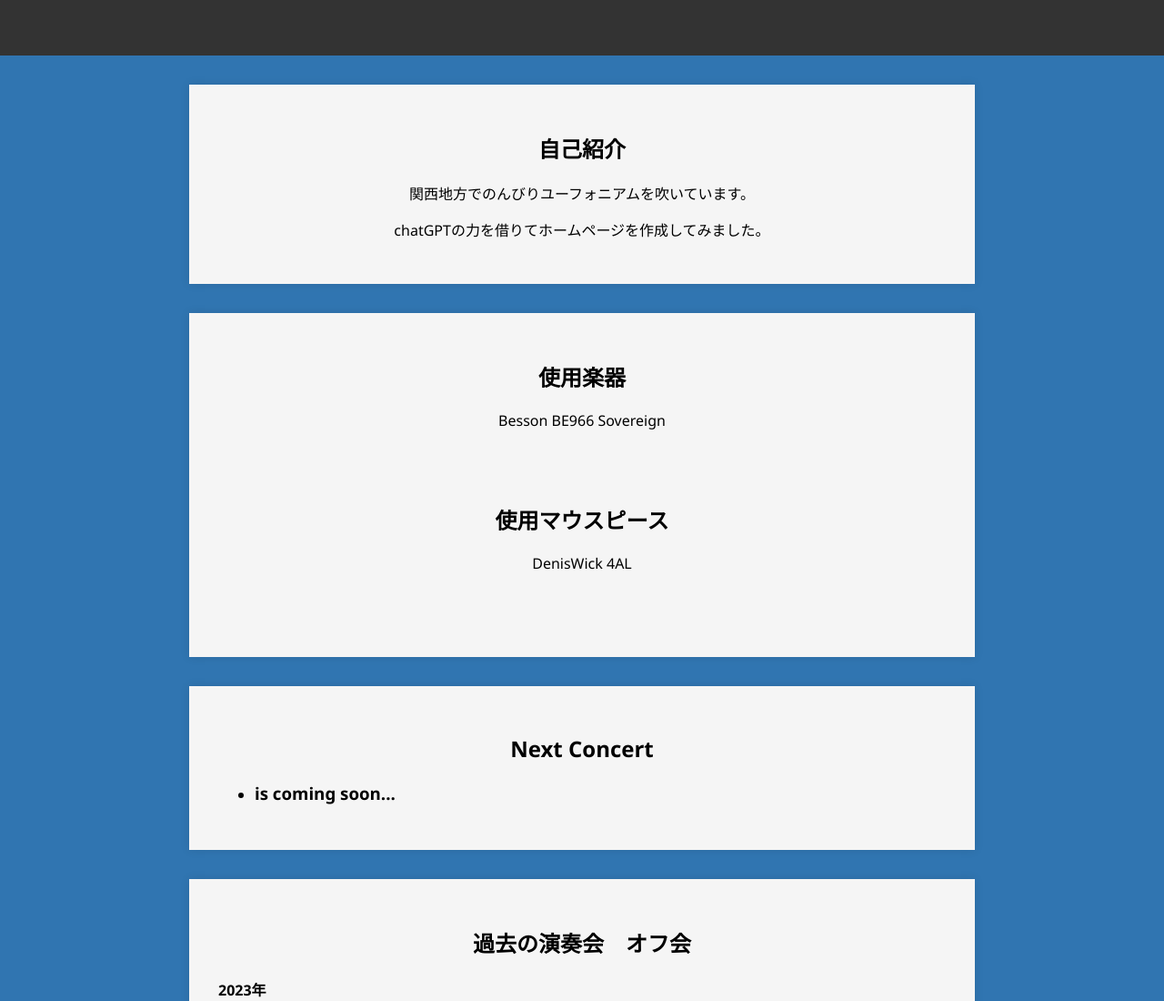
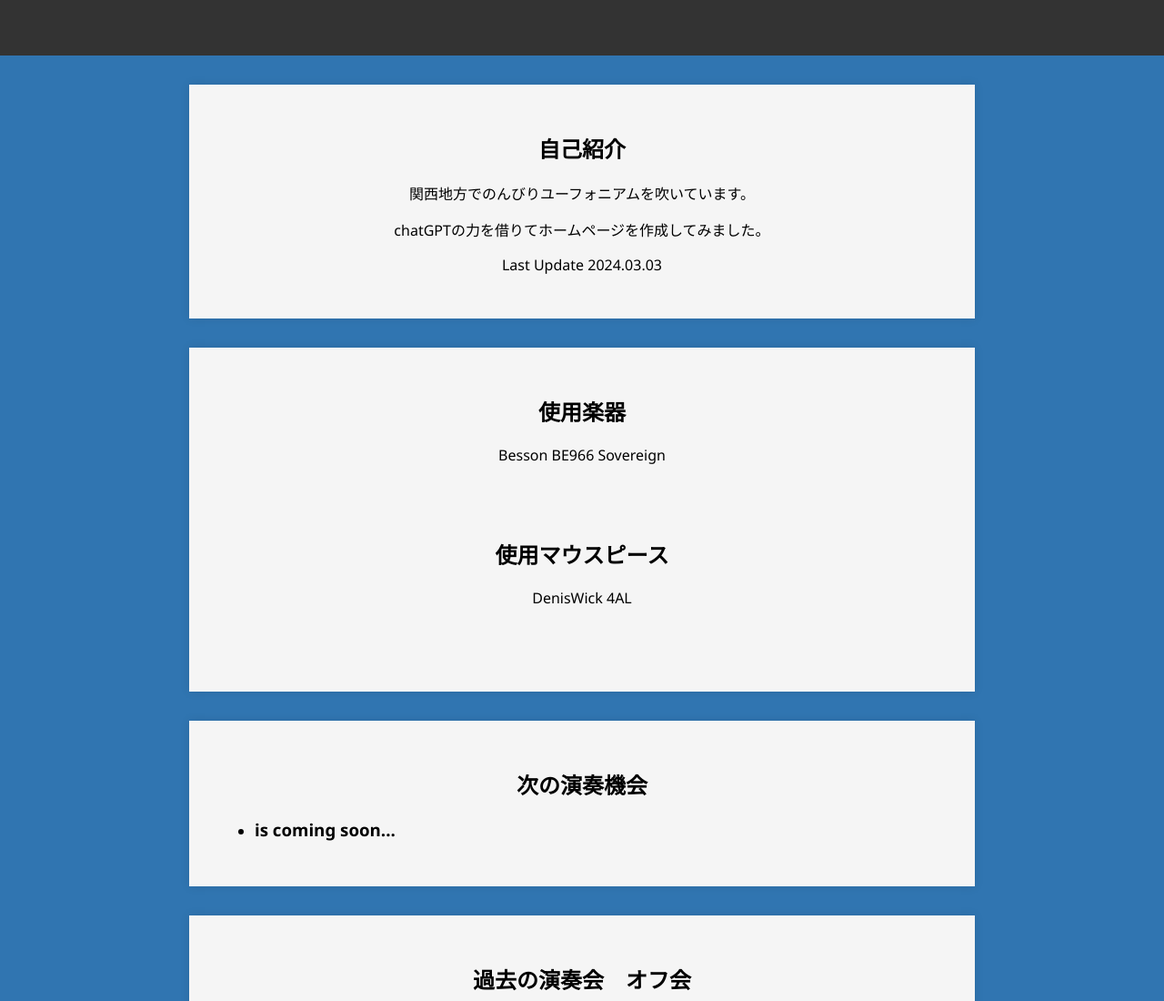
Before and after one commit to K-sv966/K-sv966.github.io, a plain HTML site: page index.html in a window 1280 px wide. Shown: the top 1100 px of the page at 91% size. Drawn offline with Linux system fonts and the light colour scheme.

Commit message:
Update index.html

```diff
--- a/index.html
+++ b/index.html
@@ -18,6 +18,7 @@
         <h2>自己紹介</h2>
         <p>関西地方でのんびりユーフォニアムを吹いています。</p>
         <p>chatGPTの力を借りてホームページを作成してみました。</p>
+        <p>Last Update 2024.03.03</p>
         <!-- 自分自身や音楽のバックグラウンド、興味などについての詳細情報を追加してください -->
     </section>
     <section id="equipment">
@@ -33,7 +34,7 @@
         <p>Griego ALESSI 5E</p> -->
     </section>
     <section id="new_perform">
-        <h2>Next Concert</h2>
+        <h2>次の演奏機会</h2>
         <!-- <h4 class="per_label" tabindex="0">2024年</h4> -->
         <ul>
             <li>
```
